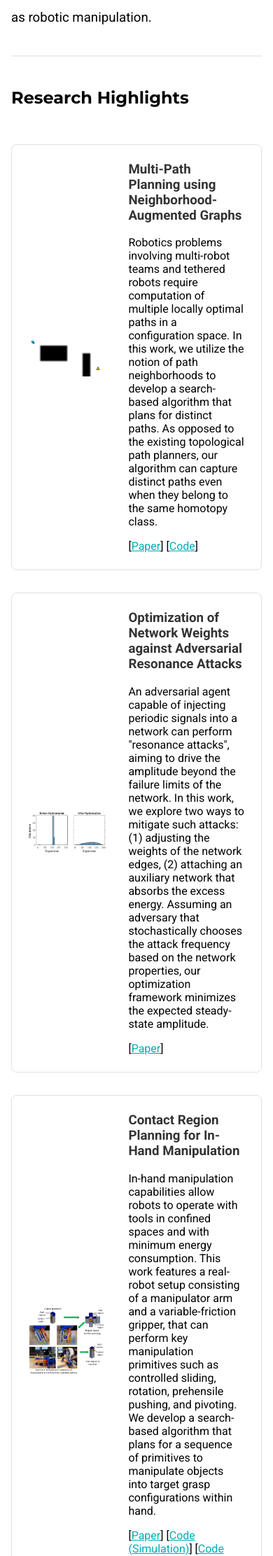
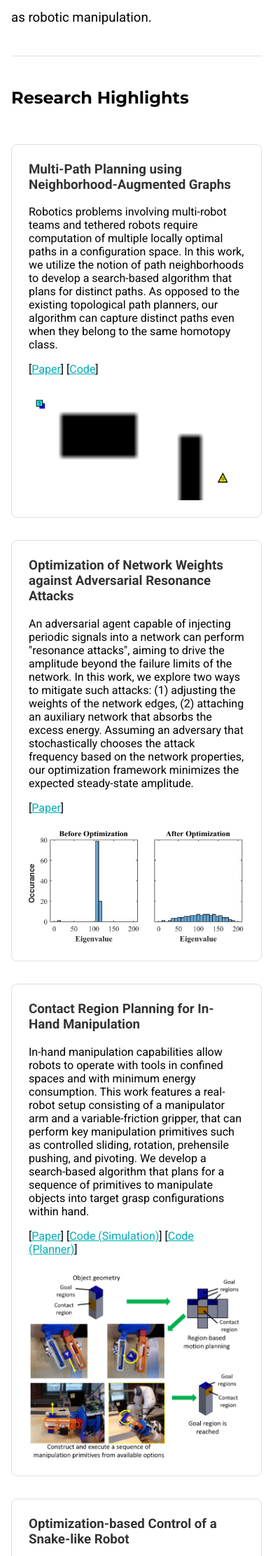
Before and after one commit to asahin1/asahin1.github.io, a Jekyll site: the page built from index.html, in a window 390 px wide. Shown: the part 1493-3717 px from the top of the page at 70% size. Built offline with Jekyll 4.4.1, drawn with Linux system fonts in a browser that asks for light colours; some web fonts are replaced.

Commit message:
make project cards mobile compatible

```diff
--- a/styles/style.css
+++ b/styles/style.css
@@ -226,6 +226,21 @@ footer {
     nav a {
         margin: 0;
     }
+
+    .project-card {
+        display: flex;
+        flex-direction: column-reverse;
+        width: 100%;
+        max-width: 100%;
+        gap: 1.5rem;
+        box-sizing: border-box;
+    }
+
+    .project-info,
+    .project-media {
+        width: 100%;
+        max-width: 100%;
+    }
 }
 
 .pub-container {
```
